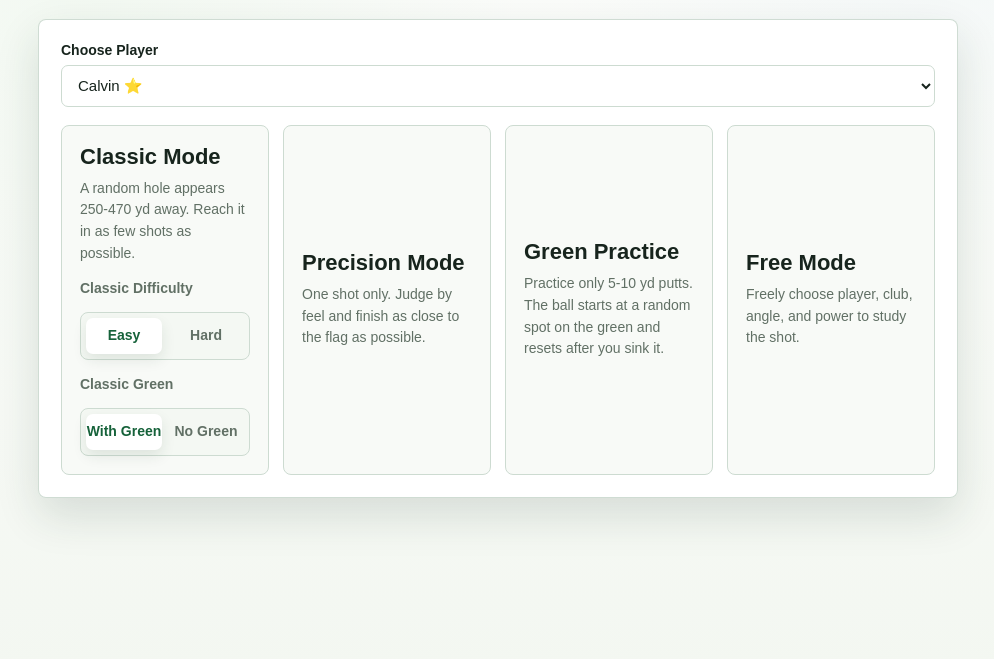
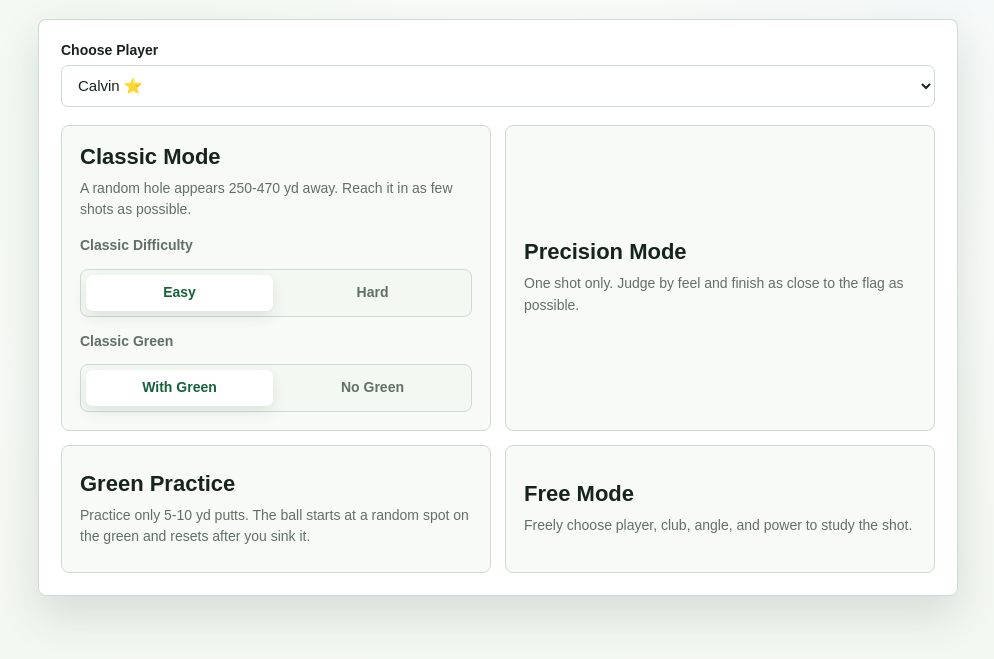
Before and after one commit to ApolloWei/Golf-Simulator, a plain HTML site: page index.html in a window 1280 px wide. Shown: the part 113-772 px from the top of the page, without its empty margins (142-1136 px from the left). Drawn offline with Linux system fonts and the light colour scheme.

Commit message:
Fix classic green toggle layout

```diff
--- a/index.html
+++ b/index.html
@@ -121,12 +121,13 @@
 
     .mode-grid {
       display: grid;
-      grid-template-columns: repeat(4, 1fr);
+      grid-template-columns: repeat(2, minmax(0, 1fr));
       gap: 14px;
       margin-top: 18px;
     }
 
     .mode-button {
+      min-width: 0;
       min-height: 128px;
       padding: 18px;
       border: 1px solid var(--line);
@@ -177,12 +178,17 @@
       display: inline-flex;
       align-items: center;
       justify-content: center;
-      height: 36px;
+      min-width: 0;
+      min-height: 36px;
+      padding: 6px 8px;
       border: 0;
       border-radius: 7px;
       background: transparent;
       color: var(--muted);
       font-weight: 800;
+      line-height: 1.15;
+      text-align: center;
+      white-space: normal;
       cursor: pointer;
     }
 
```
